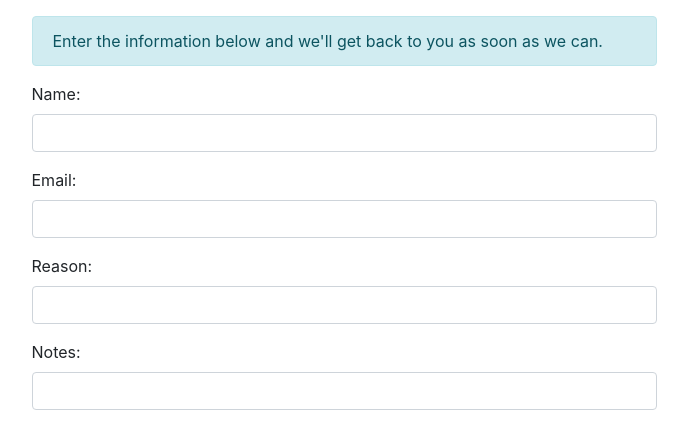
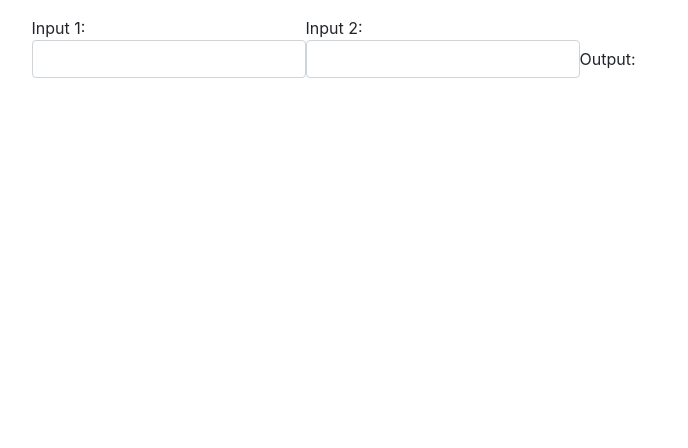
Before and after one commit to Calioses/Project, a React (Create React App) app: page / in a window 1280 px wide. Shown: the top 448 px of the page, without its empty margins (296-984 px from the left). Built offline with nearby package versions, Linux system fonts and the light colour scheme.

Commit message:
Major changes and started work on calculator

```diff
--- a/src/App.tsx
+++ b/src/App.tsx
@@ -1,6 +1,6 @@
 import React from "react";
 import { Row, Col } from "reactstrap";
-import ContactUsForm from "./Views/ContactUsForm";
+import Calc from "./Components/Calc";
 
 
 
@@ -13,13 +13,11 @@ export default class App extends React.Component {
 
           </Col>
 
-          <Col md="6">
-          <ContactUsForm />
+          <Col md="9">
+          <Calc />
           </Col>
 
-          <Col md="3">
 
-          </Col>
         </Row>
 
 
--- /dev/null
+++ b/src/Components/Calc.tsx
@@ -0,0 +1,78 @@
+import React,{Component} from "react";
+import {Form} from "reactstrap";
+import Field from "../Components/Field";
+import { Input } from "reactstrap";
+import { FormGroup, Button } from "reactstrap";
+import { observable, action, } from "mobx";
+import { observer } from "mobx-react";
+import DomainStore from "../Store/DomainStore";
+import { UncontrolledDropdown, DropdownToggle, DropdownMenu, DropdownItem } from 'reactstrap';
+
+
+
+
+@observer
+export default class Calc extends Component{
+    @observable num1: number
+    @observable num2: number;
+render(){
+    return(
+
+
+
+
+        <FormGroup>
+            <label>
+                Input 1:
+            <Input
+            type="number"
+            id="num1"
+            name="num1"
+            />
+            </label>
+
+
+
+            <label>
+                Input 2:
+        <Input
+            type="number"
+            id="num2"
+            name="num2"
+            />
+            </label>
+
+            <label>
+                Output:
+        <output
+
+            id="num3"
+            name="num3"
+            />
+            </label>
+
+            {/* <UncontrolledDropdown>
+      <DropdownToggle caret>
+      Pick an oper
+      </DropdownToggle>
+      <DropdownMenu>
+        <DropdownItem>+</DropdownItem>
+        <DropdownItem>-</DropdownItem>
+        <DropdownItem>x</DropdownItem>
+        <DropdownItem>÷</DropdownItem>
+      </DropdownMenu>
+    </UncontrolledDropdown> */}
+
+{/* <p>
+<Button
+  color="primary"
+  size="lg"
+
+>
+  Submit
+</Button>
+</p> */}
+</FormGroup>
+        )
+    }
+}
--- /dev/null
+++ b/src/Store/DomainStore.tsx
@@ -0,0 +1,24 @@
+import {observable, action, computed} from "mobx";
+import IContactData,{ NewContact } from "../Interfaces/IContactData";
+
+
+
+export default class DomainStore{
+  @observable data: IContactData = NewContact();
+
+  @observable loading: boolean = false;
+
+    postContact = async() =>{
+        this.loading=true;
+        await fetch("http://www.yahoo.com/finance")
+        .catch(err=>{
+            this.loading=false;
+        });
+        this.loading=false;
+    }
+
+
+
+
+
+}
--- a/src/Views/ContactUsForm.tsx
+++ b/src/Views/ContactUsForm.tsx
@@ -3,37 +3,41 @@ import React,{Component} from "react";
 import {Form} from "reactstrap";
 import Field from "../Components/Field";
 import { Input } from "reactstrap";
-import { FormGroup } from "reactstrap";
+import { FormGroup, Button } from "reactstrap";
 import { observable, action, } from "mobx";
 import { observer } from "mobx-react";
+import DomainStore from "../Store/DomainStore";
+
+
+const DS: DomainStore = new DomainStore();
 
 @observer
 export default class ContactUsForm extends Component  {
-  @observable name: string = "";
-  @observable email: string = "";
-  @observable reason: string = "";
-  @observable notes: string = "";
-
   @action
   handleType = (e: React.ChangeEvent<HTMLInputElement>) => {
     const id: string | null = e.currentTarget.getAttribute("id");
     if(id==="name"){
-      this.name=e.currentTarget.value;
+      DS.data.name=e.currentTarget.value;
     }
     else if(id==="email"){
-      this.email=e.currentTarget.value;
+      DS.data.email=e.currentTarget.value;
     }
     else if(id==="reason"){
-      this.reason=e.currentTarget.value;
+      DS.data.reason=e.currentTarget.value;
     }
     else if(id==="notes"){
-      this.notes=e.currentTarget.value;
+      DS.data.notes=e.currentTarget.value;
     }
+  }
+
+  submit= (e:React.FormEvent<HTMLFormElement>) =>{
+    e.preventDefault();
+    DS.postContact();
   }
 
  render(){
   return (
-    <Form>
+    <Form onSubmit={this.submit}>
 
           <div className="alert alert-info" role="alert">
             Enter the information below and we'll get back to you as soon as we
@@ -49,7 +53,8 @@ export default class ContactUsForm extends Component  {
             name="name"
             type="text"
             onChange={this.handleType}
-            value={this.name}
+            value={DS.data.name}
+            disabled={DS.loading}
             />
           </FormGroup>
 
@@ -62,7 +67,8 @@ export default class ContactUsForm extends Component  {
             name="email"
             type="text"
             onChange={this.handleType}
-            value={this.email}
+            value={DS.data.email}
+            disabled={DS.loading}
             />
           </FormGroup>
 
@@ -75,7 +81,8 @@ export default class ContactUsForm extends Component  {
             name="reason"
             onChange={this.handleType}
             options={["", "Marketing", "Support", "Feedback", "Jobs"]}
-            value={this.reason}
+            value={DS.data.reason}
+            disabled={DS.loading}
             type="text"
             />
           </FormGroup>
@@ -90,9 +97,21 @@ export default class ContactUsForm extends Component  {
             id="notes"
             name="notes"
             onChange={this.handleType}
-            value={this.notes}
+            value={DS.data.notes}
+            disabled={DS.loading}
             />
           </FormGroup>
+
+          <p>
+            <Button
+              color="primary"
+              size="lg"
+              disabled={DS.loading}
+            >
+              Submit
+            </Button>
+          </p>
+
 
         </Form>
   );
```
Also changed, not shown: src/Components/Field.tsx (+0 -99 lines), src/Interfaces/IContactData.ts (added, +16 -0 lines), src/Interfaces/INumber.ts (added, +9 -0 lines).
